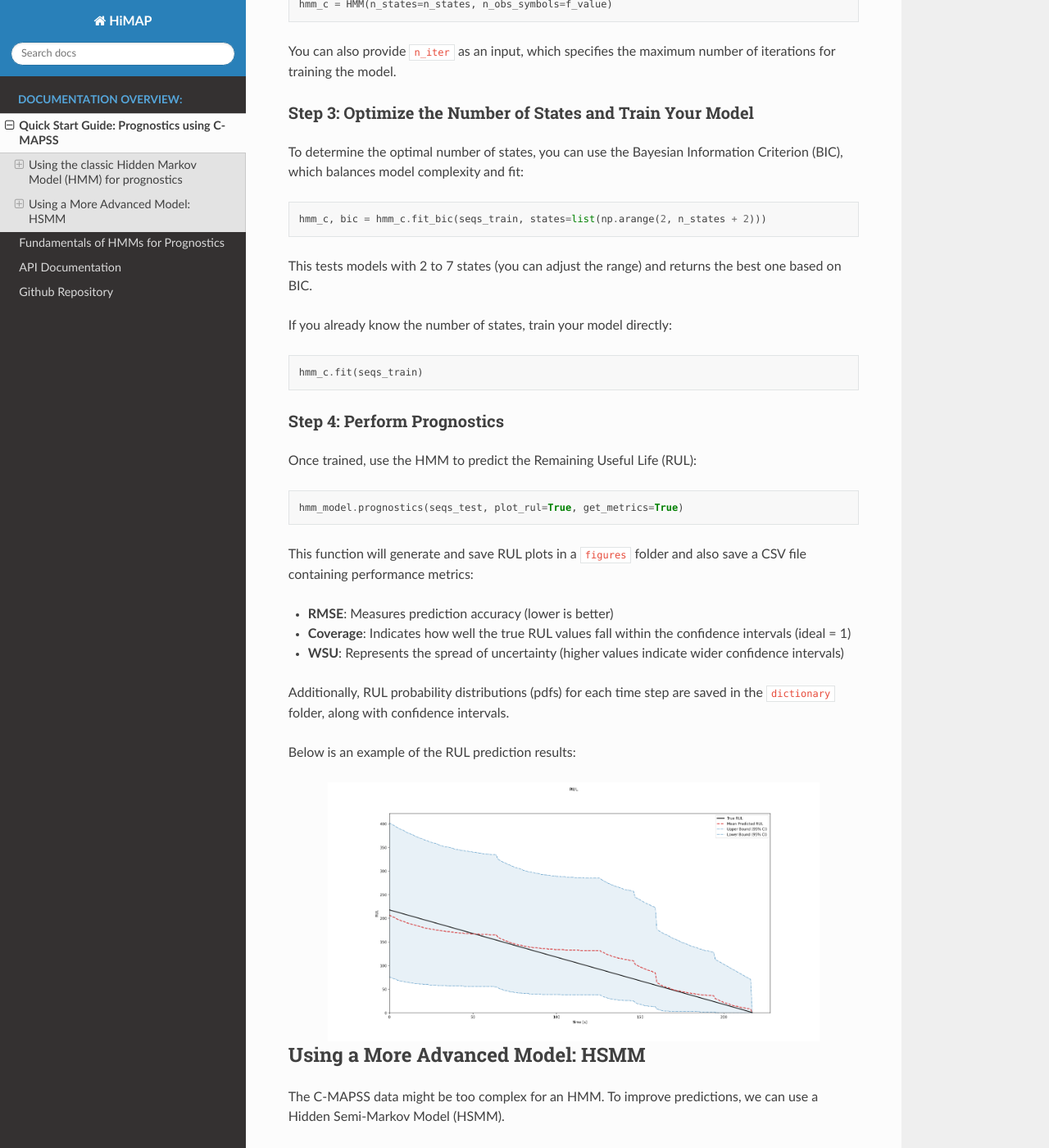
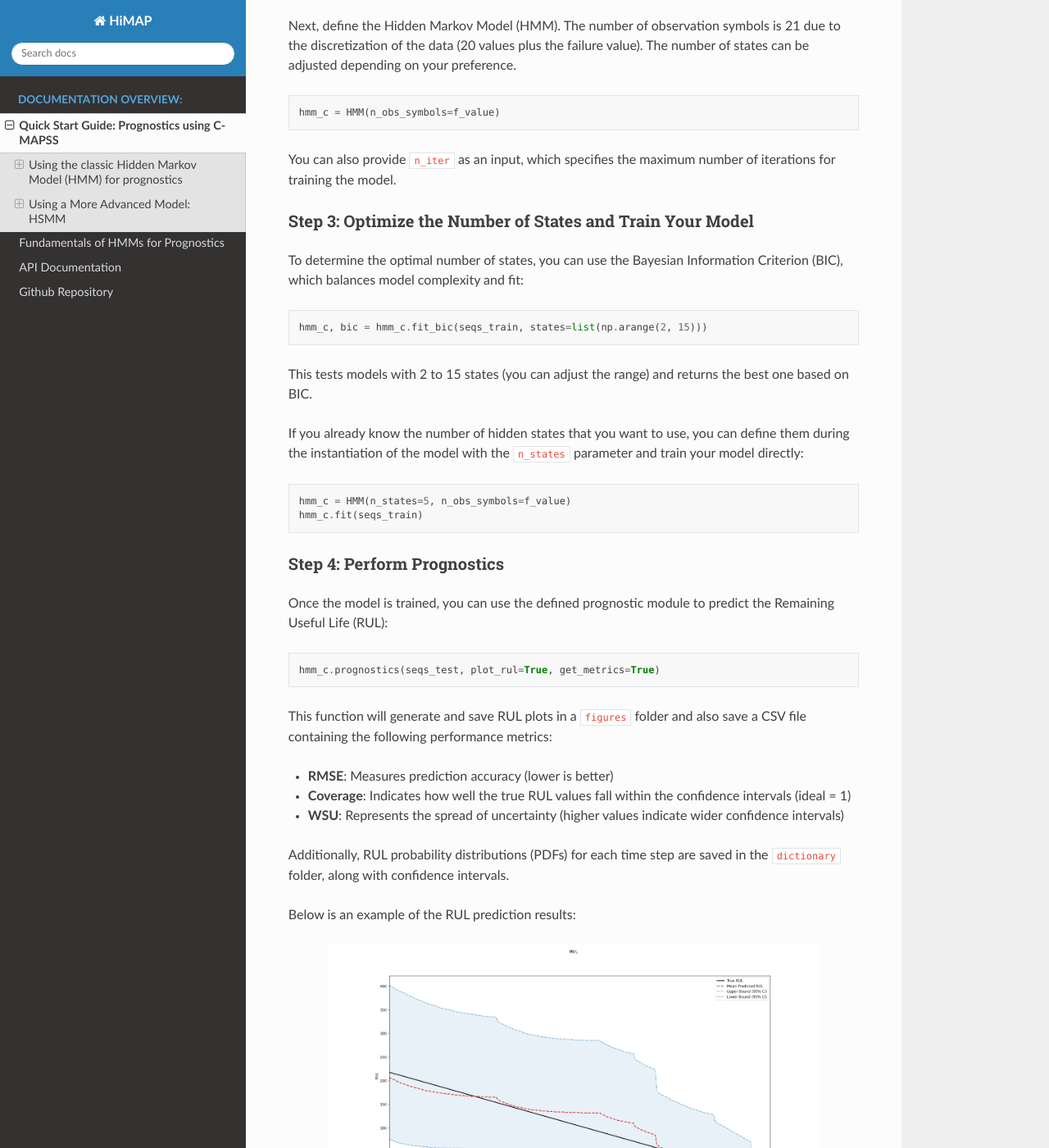
Before and after one commit to GroupiSP/himap, a Sphinx documentation site: the page built from docs/quick_start.rst, in a window 1280 px wide and 1400 px high, scrolled down 1755 px. Shown: the whole window at 82% size. Built offline with Sphinx 7.4.7 and the Read the Docs theme 3.1.0, drawn with Linux system fonts in a browser that asks for light colours; some of the changed text lies outside the part shown.

Commit message:
Add files via upload

```diff
--- a/docs/quick_start.rst
+++ b/docs/quick_start.rst
@@ -2,6 +2,12 @@
 *********************************************
 
 This guide provides a step-by-step process for loading the C-MAPSS dataset, creating a Hidden Markov Model (HMM) and a Hidden Semi-Markov Model (HSMM), and performing prognostics using your model.
+
+.. warning::
+    This example will NOT run with the PyPi install, since the package does not
+    contain the example data. To get all of the required files, please build
+    the entire GitHub repository, following the respective instructions.
+
 
 .. contents:: Table of Contents
    :depth: 3
@@ -44,8 +50,7 @@
 
 .. code-block:: python
 
-   n_states = 5
-   hmm_c = HMM(n_states=n_states, n_obs_symbols=f_value)
+   hmm_c = HMM(n_obs_symbols=f_value)
 
 You can also provide ``n_iter`` as an input, which specifies the maximum number of iterations for training the model.
 
@@ -56,32 +61,33 @@
 
 .. code-block:: python
 
-   hmm_c, bic = hmm_c.fit_bic(seqs_train, states=list(np.arange(2, n_states + 2)))
+   hmm_c, bic = hmm_c.fit_bic(seqs_train, states=list(np.arange(2, 15)))
 
-This tests models with 2 to 7 states (you can adjust the range) and returns the best one based on BIC.
+This tests models with 2 to 15 states (you can adjust the range) and returns the best one based on BIC.
 
-If you already know the number of states, train your model directly:
+If you already know the number of hidden states that you want to use, you can define them during the instantiation of the model with the ``n_states`` parameter and train your model directly:
 
 .. code-block:: python
 
+   hmm_c = HMM(n_states=5, n_obs_symbols=f_value)
    hmm_c.fit(seqs_train)
 
 Step 4: Perform Prognostics
 ---------------------------
 
-Once trained, use the HMM to predict the Remaining Useful Life (RUL):
+Once the model is trained, you can use the defined prognostic module to predict the Remaining Useful Life (RUL):
 
 .. code-block:: python
 
-   hmm_model.prognostics(seqs_test, plot_rul=True, get_metrics=True)
+   hmm_c.prognostics(seqs_test, plot_rul=True, get_metrics=True)
 
-This function will generate and save RUL plots in a ``figures`` folder and also save a CSV file containing performance metrics:
+This function will generate and save RUL plots in a ``figures`` folder and also save a CSV file containing the following performance metrics:
 
 - **RMSE**: Measures prediction accuracy (lower is better)
 - **Coverage**: Indicates how well the true RUL values fall within the confidence intervals (ideal = 1)
 - **WSU**: Represents the spread of uncertainty (higher values indicate wider confidence intervals)
 
-Additionally, RUL probability distributions (pdfs) for each time step are saved in the ``dictionary`` folder, along with confidence intervals.
+Additionally, RUL probability distributions (PDFs) for each time step are saved in the ``dictionary`` folder, along with confidence intervals.
 
 Below is an example of the RUL prediction results:
 
@@ -102,8 +108,7 @@
 
 .. code-block:: python
 
-   n_states = 5
-   hsmm_c = GaussianHSMM(n_states=n_states, n_durations=200, f_value=f_value, obs_state_len=obs_state_len)
+   hsmm_c = GaussianHSMM(n_durations=200, f_value=f_value, obs_state_len=obs_state_len)
 
 Step 2: Optimize the Number of States and Train Your Model
 ----------------------------------------------------------
@@ -112,7 +117,7 @@
 
 .. code-block:: python
 
-   hsmm_c.fit_bic(seqs_train, states=list(np.arange(2, n_states + 2)))
+   hsmm_c.fit_bic(seqs_train, states=list(np.arange(2, 7)))
 
 Step 3: Perform Prognostics
 ---------------------------
@@ -123,7 +128,7 @@
 
    hsmm_c.prognostics(seqs_test, plot_rul=True, get_metrics=True)
 
-By using HSMMs, you’ll likely see improved RUL predictions compared to HMMs! For the C-MAPSS, the RMSE improves and the uncertainty confidence intervals reduce over time.
+By using HSMMs, you’ll likely see improved RUL predictions compared to HMMs! For the C-MAPSS, the RMSE improves, and the uncertainty confidence intervals reduce over time.
 
 .. image:: _images/hsmm_RUL_plot_traj_19.png
    :align: center
```
Also changed, not shown: other parts of docs/quick_start.rst (+3 -3 lines).
